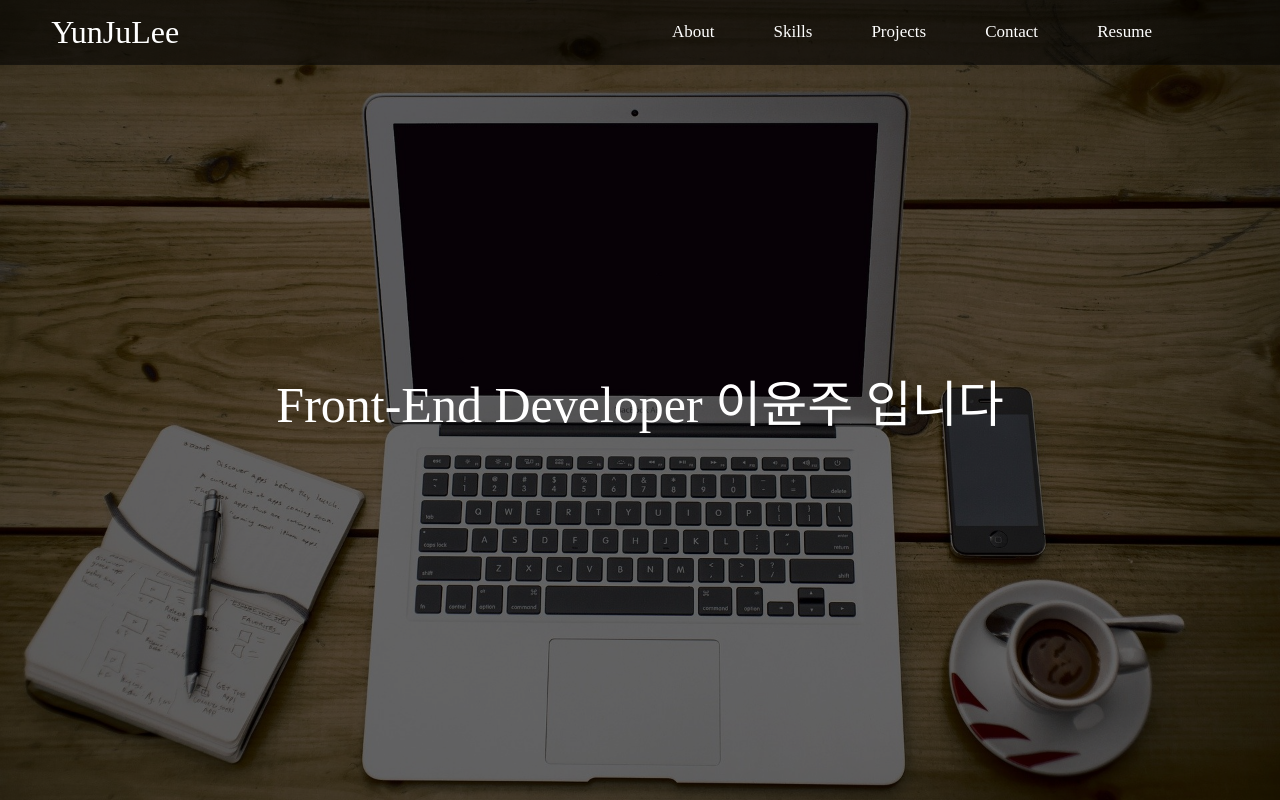
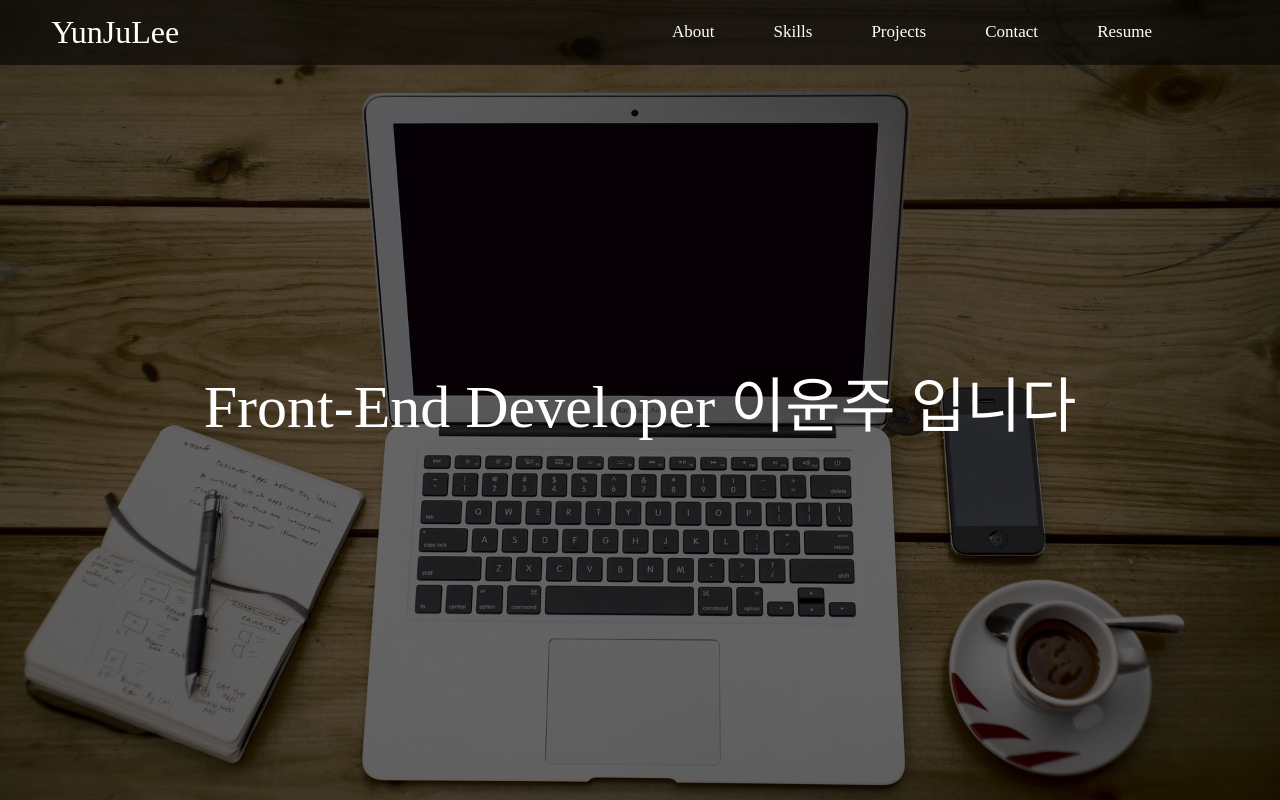
Before and after one commit to ollabu3/portfolio, a React (Create React App) app: page / in a window 1280 px wide. Built offline with nearby package versions, Linux system fonts and the light colour scheme; a web font is replaced by a local one.

Commit message:
fixed Home title font size

```diff
--- a/src/Components/Home/Home.css
+++ b/src/Components/Home/Home.css
@@ -1,4 +1,4 @@
-section {
+.Home_Section {
   width: 100%;
   height: 100vh;
   display: flex;
@@ -10,16 +10,16 @@ section {
   background-image: url("./HomeImg.jpg");
 }
 
-.background_Color {
+.Home_Section div {
   width: 100%;
   height: 100vh;
   position: absolute;
   background-color: rgba(0, 0, 0, 0.58);
 }
 
-section p {
+.Home_Section p {
   z-index: 1000;
   color: #fff;
-  font-size: 50px;
+  font-size: 60px;
   position: relative;
 }
--- a/src/Components/Home/Home.js
+++ b/src/Components/Home/Home.js
@@ -2,15 +2,10 @@ import React from "react";
 import "./Home.css";
 
 function Home() {
-  // <section>  </section>
-  // <div class="bg"></div>
-  // <h1>Learn to code by cloning real services</h1>
-  // <p>Over 6,000+ students are cloning Instagram, Bitcoin, Netflix, Uber, and More!</p>
-  // <a href="#" class="btn">Start Coding Like a Boss</a>
   return (
-    <section>
+    <section className="Home_Section">
       <div className="background_Color"></div>
-      <p>Front-End Developer 이윤주 입니다</p>
+      <p className="Home_Titile">Front-End Developer 이윤주 입니다</p>
     </section>
   );
 }
```
